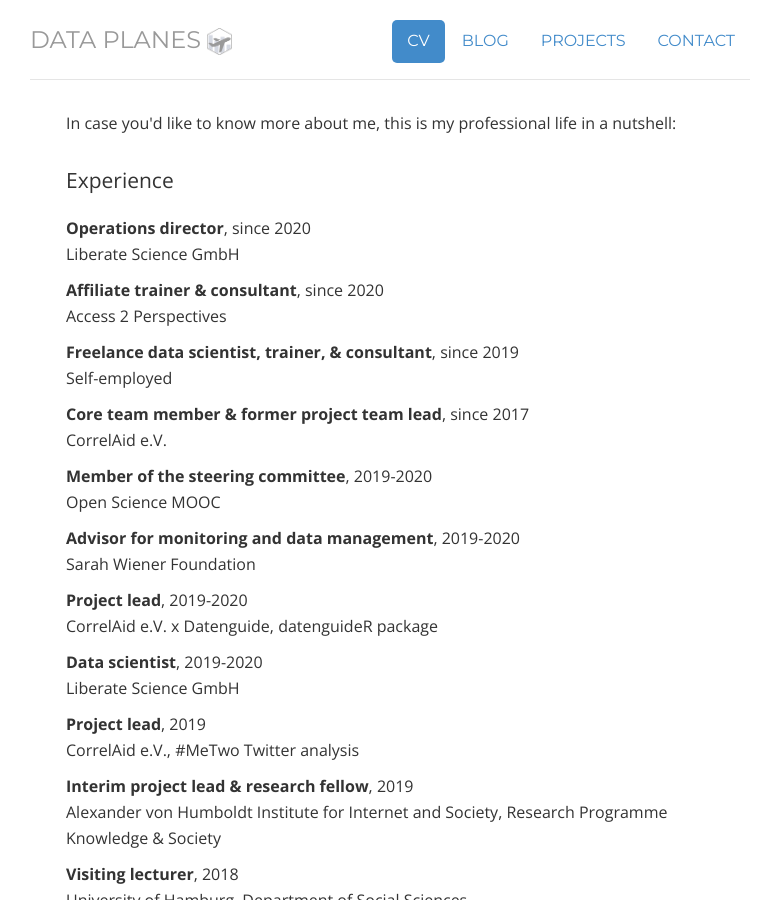
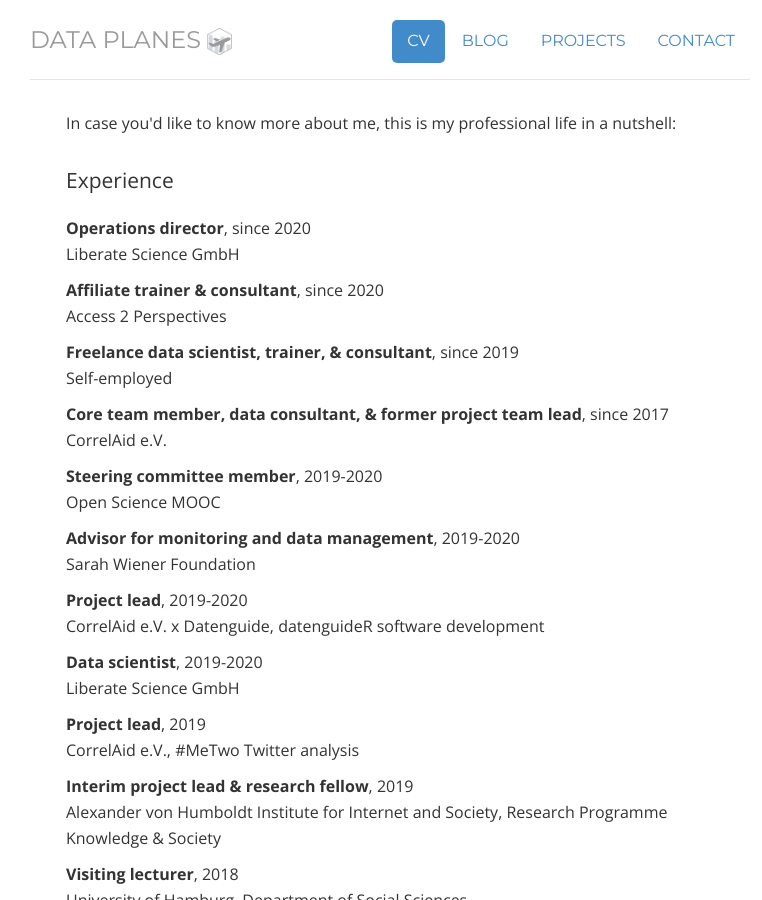
Before and after one commit to lhehnke/lhehnke.github.io, a Jekyll site: the page built from cv/index.html, in a window 1280 px wide and 900 px high. Shown: the whole window, without its empty margins (250-1012 px from the left). Built offline with Jekyll 4.4.1, drawn with Linux system fonts in a browser that asks for light colours; nearby versions of some CDN libraries.

Commit message:
Update CV

```diff
--- a/cv/index.html
+++ b/cv/index.html
@@ -26,17 +26,17 @@
     <p><strong>Freelance data scientist, trainer, & consultant</strong>, since 2019<br>
 				Self-employed</p>
 
-    <p><strong>Core team member & former project team lead</strong>, since 2017<br>
+    <p><strong>Core team member, data consultant, & former project team lead</strong>, since 2017<br>
 				CorrelAid e.V. </p>
 
-    <p><strong>Member of the steering committee</strong>, 2019-2020<br>
+    <p><strong>Steering committee member</strong>, 2019-2020<br>
 				Open Science MOOC</p>
 
     <p><strong>Advisor for monitoring and data management</strong>, 2019-2020<br>
 				Sarah Wiener Foundation</p>
 
     <p><strong>Project lead</strong>, 2019-2020<br>
-				CorrelAid e.V. x Datenguide, datenguideR package</p>
+				CorrelAid e.V. x Datenguide, datenguideR software development</p>
 
     <p><strong>Data scientist</strong>, 2019-2020<br>
 				Liberate Science GmbH</p>
@@ -143,7 +143,7 @@
 				University of California, Davis on Coursera</p>
 
 <!--    <p><strong>Managing the Company of the Future</strong>, 2020<br>
-				London Business School & University of London on Coursera</p> -->
+				University of London & London Business School on Coursera</p> -->
 
  <!--   <p><strong>Design Thinking for the Greater Good: Innovation in the Social Sector</strong>, 2020<br>
 				University of Virginia (Darden School of Business) on Coursera</p>	-->
```
Also changed, not shown: other parts of cv/index.html (+3 -0 lines).
